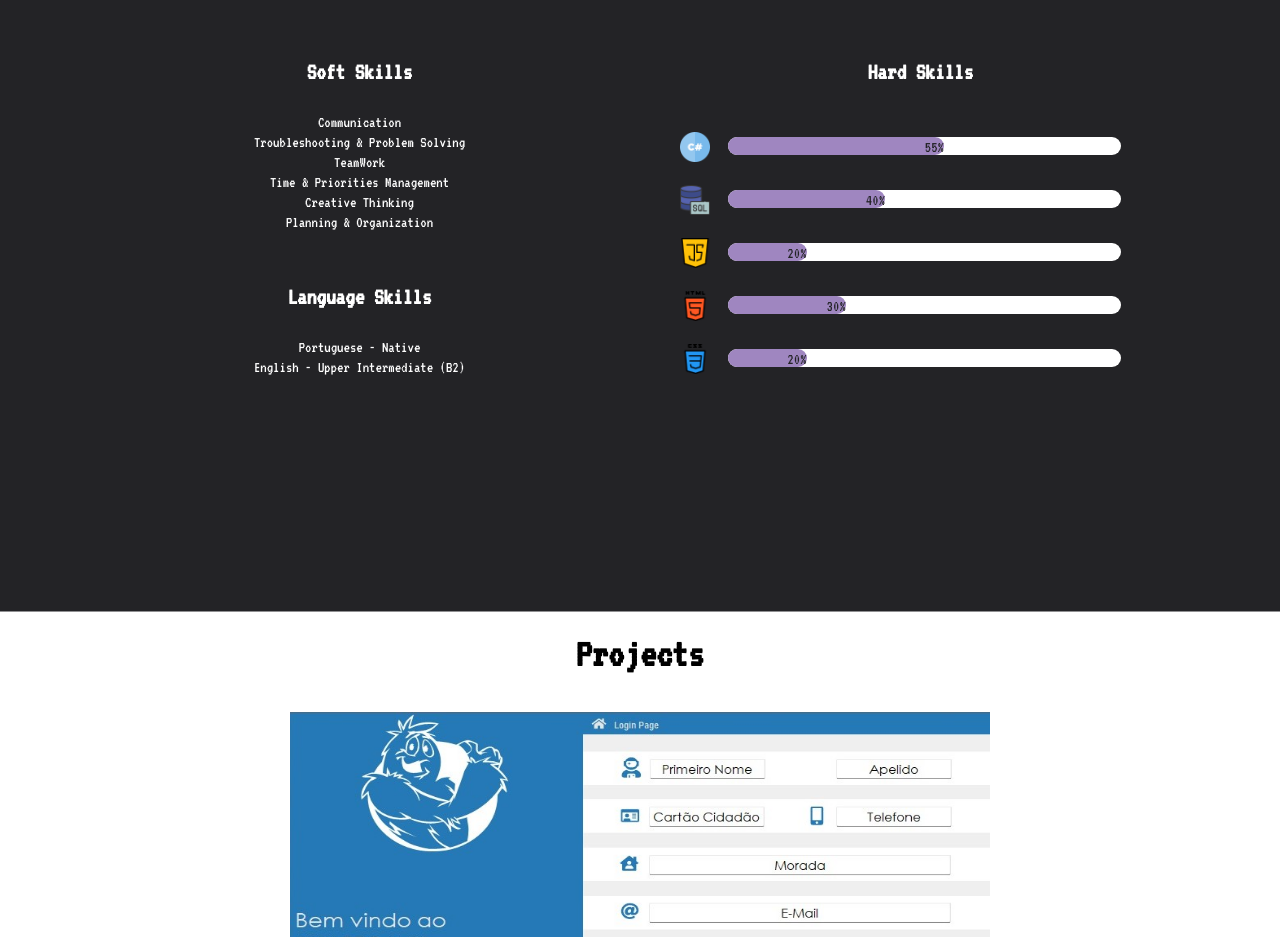
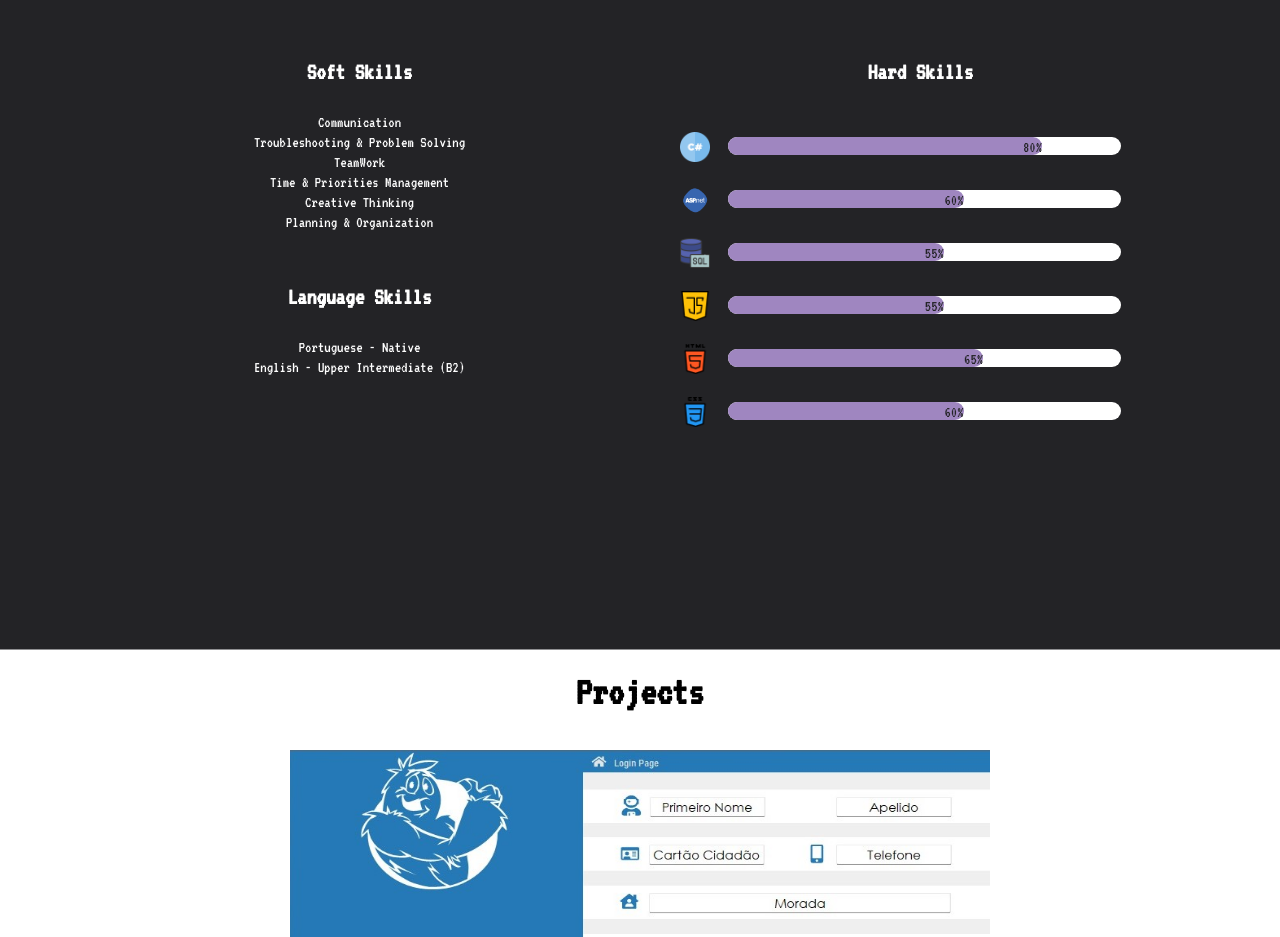
Before and after one commit to FFerreira92/MyPortfolio, a plain HTML site: page index.html in a window 1280 px wide. Shown: the part 1860-2797 px from the top of the page. Drawn offline with nearby package versions, Linux system fonts and the light colour scheme.

Commit message:
Update
Updated portfolio with new information

```diff
--- a/index.html
+++ b/index.html
@@ -139,6 +139,24 @@
                         <div class="group-bar">
                             <img src="img/hashtag.png" alt="">
                             <div class="progress">
+                                <div class="progress-bar" data-progress="80">
+                                    <span>80%</span>
+                                </div>
+                            </div>
+                        </div>
+
+                        <div class="group-bar">
+                            <img src="img/aspnet.png" alt="">
+                            <div class="progress">
+                                <div class="progress-bar" data-progress="60">
+                                    <span>60%</span>
+                                </div>
+                            </div>
+                        </div>
+
+                        <div class="group-bar">
+                            <img src="img/sql-server.png" alt="">
+                            <div class="progress">
                                 <div class="progress-bar" data-progress="55">
                                     <span>55%</span>
                                 </div>
@@ -146,19 +164,10 @@
                         </div>
 
                         <div class="group-bar">
-                            <img src="img/sql-server.png" alt="">
-                            <div class="progress">
-                                <div class="progress-bar" data-progress="40">
-                                    <span>40%</span>
-                                </div>
-                            </div>
-                        </div>
-
-                        <div class="group-bar">
                             <img src="img/java-script.png" alt="">
                             <div class="progress">
-                                <div class="progress-bar" data-progress="20">
-                                    <span>20%</span>
+                                <div class="progress-bar" data-progress="55">
+                                    <span>55%</span>
                                 </div>
                             </div>
                         </div>
@@ -166,8 +175,8 @@
                         <div class="group-bar">
                             <img src="img/html-5.png" alt="">
                             <div class="progress">
-                                <div class="progress-bar" data-progress="30">
-                                    <span>30%</span>
+                                <div class="progress-bar" data-progress="65">
+                                    <span>65%</span>
                                 </div>
                             </div>
                         </div>
@@ -175,8 +184,8 @@
                         <div class="group-bar">
                             <img src="img/css.png" alt="">
                             <div class="progress">
-                                <div class="progress-bar" data-progress="20">
-                                    <span>20%</span>
+                                <div class="progress-bar" data-progress="60">
+                                    <span>60%</span>
                                 </div>
                             </div>
                         </div>
```
Also changed, not shown: img/aspnet.png (added).
